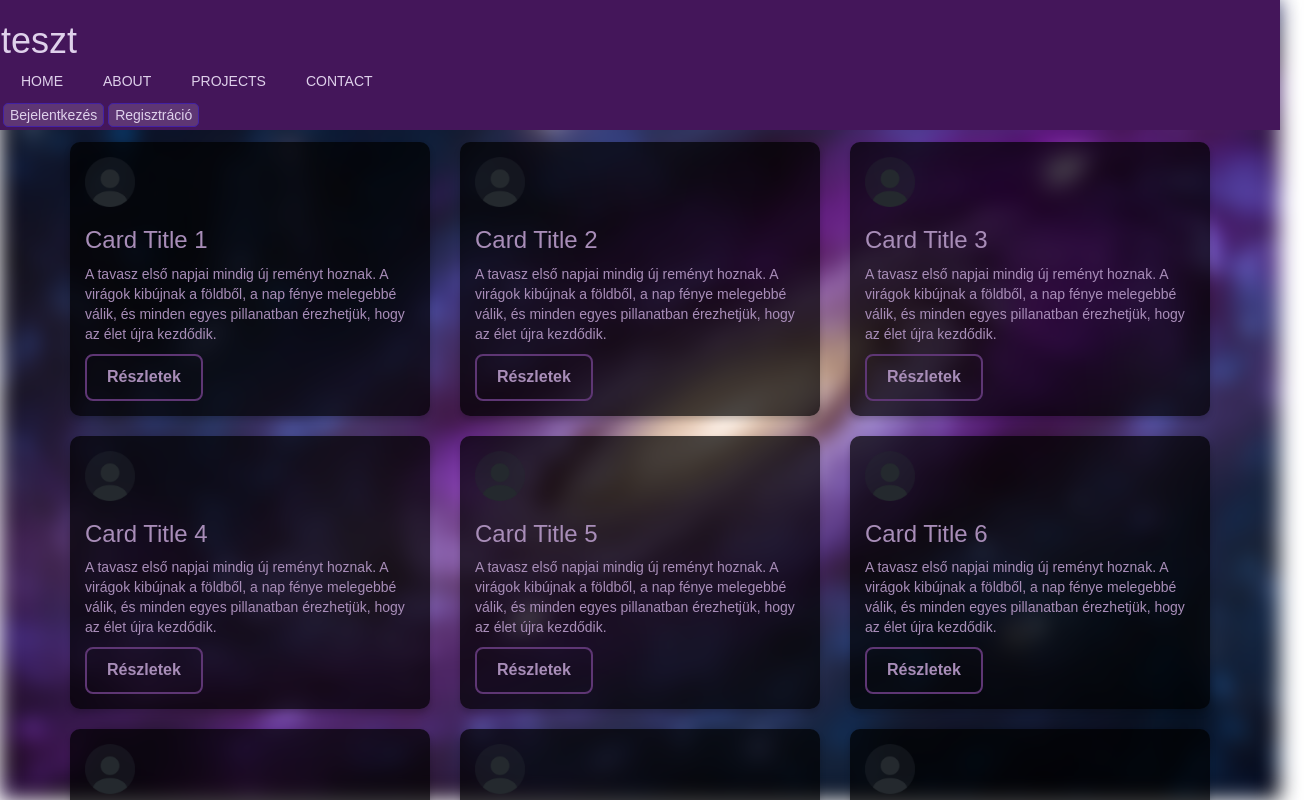
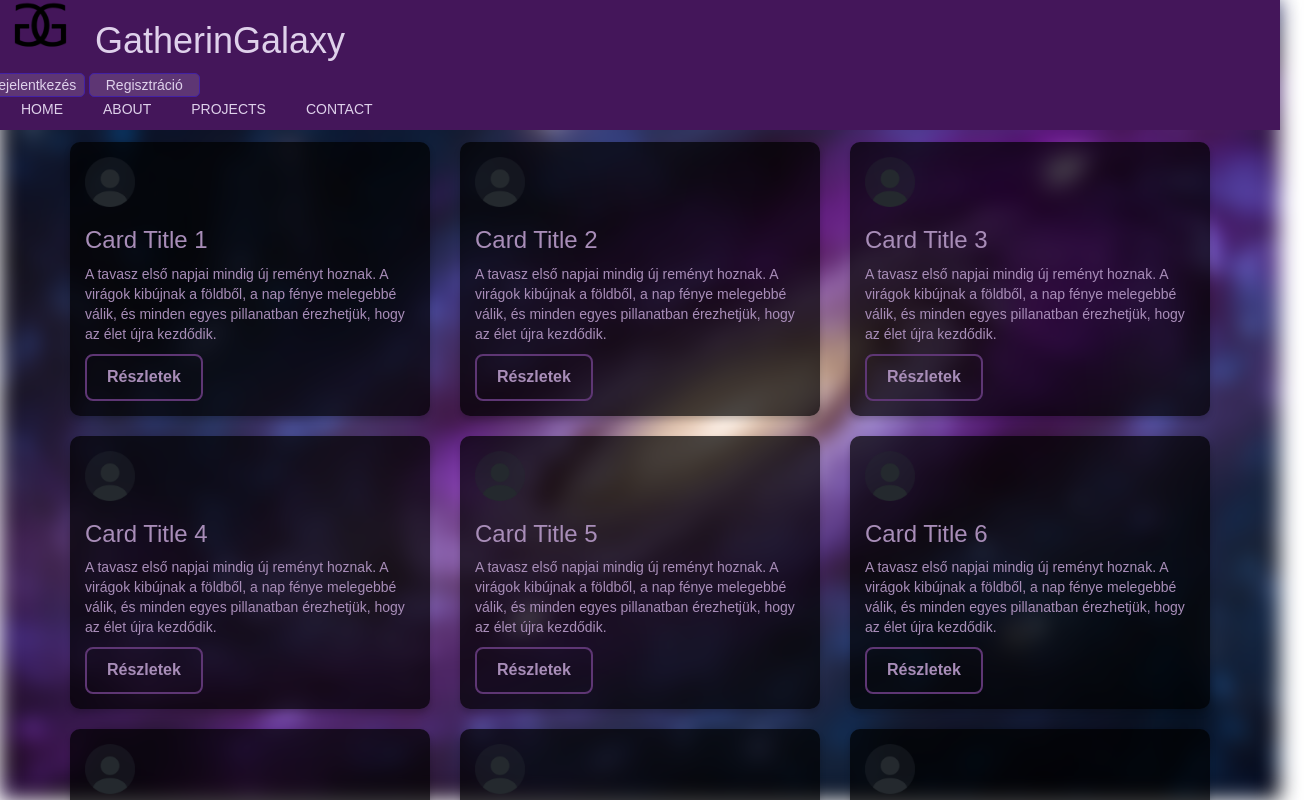
Before and after one commit to lenartaron/szakdoga, a Vue app: page / in a window 1280 px wide. Shown: the top 800 px of the page, 1309 px wide, since content can reach past the window. Built offline with nearby package versions, Linux system fonts and the light colour scheme.

Commit message:
header debugging

```diff
--- a/index.html
+++ b/index.html
@@ -5,7 +5,7 @@
     <link rel="icon" type="image/icon" href="/src/assets/icon.ico" />
     <meta name="viewport" content="width=device-width, initial-scale=1.0" />
     <link rel="stylesheet" href="https://cdn.jsdelivr.net/npm/bootstrap@3.3.7/dist/css/bootstrap.min.css" integrity="sha384-BVYiiSIFeK1dGmJRAkycuHAHRg32OmUcww7on3RYdg4Va+PmSTsz/K68vbdEjh4u" crossorigin="anonymous">
-    <title>Gathering Galaxy</title>
+    <title>GatherinGalaxy</title>
   </head>
   <body>
     <div id="app"></div>
--- a/src/App.vue
+++ b/src/App.vue
@@ -4,7 +4,14 @@
 </script>
 <template>
     <header>
-      <h1>teszt</h1>
+        <div class="row">
+          <img src="./assets/logo.png" class="col-lg-1 col-md-6 col-sm-12">
+          <h1>GatherinGalaxy</h1>
+          <div class="row justify-content-center">
+            <button class="col-lg-1">Bejelentkezés</button>
+            <button class="col-lg-1">Regisztráció</button>
+          </div>
+        </div>
       <section>
         <nav>
           <ul class="menuItems">
@@ -14,10 +21,6 @@
             <li><a href="#" data-item='Contact'>Contact</a></li>
           </ul>
         </nav>
-      </section>
-      <section>
-        <button>Bejelentkezés</button>
-        <button>Regisztráció</button>
       </section>
     </header>
     <main class="contant">
@@ -82,4 +85,5 @@
     display: none;
   }
 }
+
 </style>
--- a/src/components/EventCard.vue
+++ b/src/components/EventCard.vue
@@ -4,7 +4,7 @@
 <template>
   <main>
     <div class="container">
-      <div class="row justify-content-center">
+      <div class="row justify-center">
         <div class="col-lg-4 col-md-6 col-sm-12" v-for="index in 20" :key="index">
           <div class="card">
             <img src="../assets/testProfilIcon.png" alt="Profile">
--- a/src/style.css
+++ b/src/style.css
@@ -95,7 +95,7 @@ footer {
 }
 
 /*Egyéb*/
-section>button {
+.row>button {
   background-color: #5E3674;
   margin: 2px;
   border: solid 1px rgb(66, 33, 165);
@@ -103,7 +103,7 @@ section>button {
   transition: all 1s;
 }
 
-section>button:hover {
+.row>button:hover {
   animation: ButHov 0.4s ease infinite;
   color: #d6beb0;
   border: solid 1px rgba(86, 61, 163, 0.493);
@@ -142,7 +142,3 @@ section>button:hover {
 #reszletek {
   cursor: url("assets/pointercursor.cur"), auto;
 }
-
-.logo {
-  width: 7%;
-}
```
Also changed, not shown: src/assets/logo.png.
